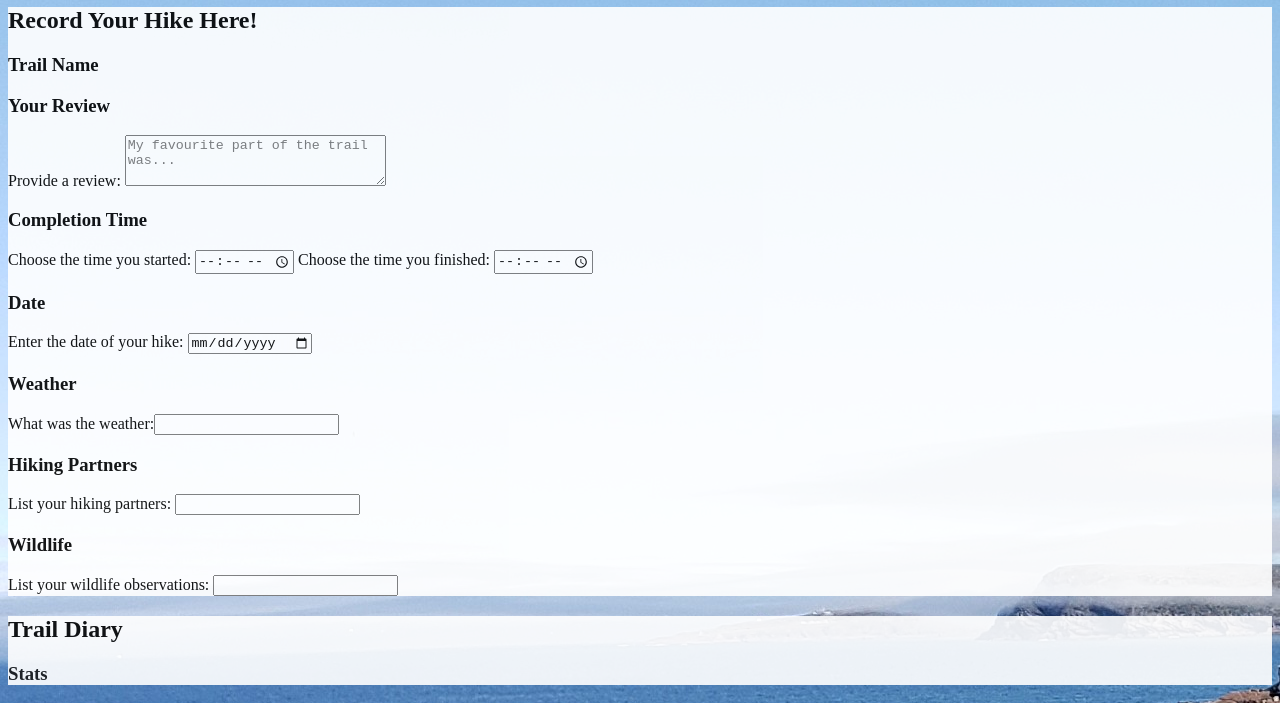
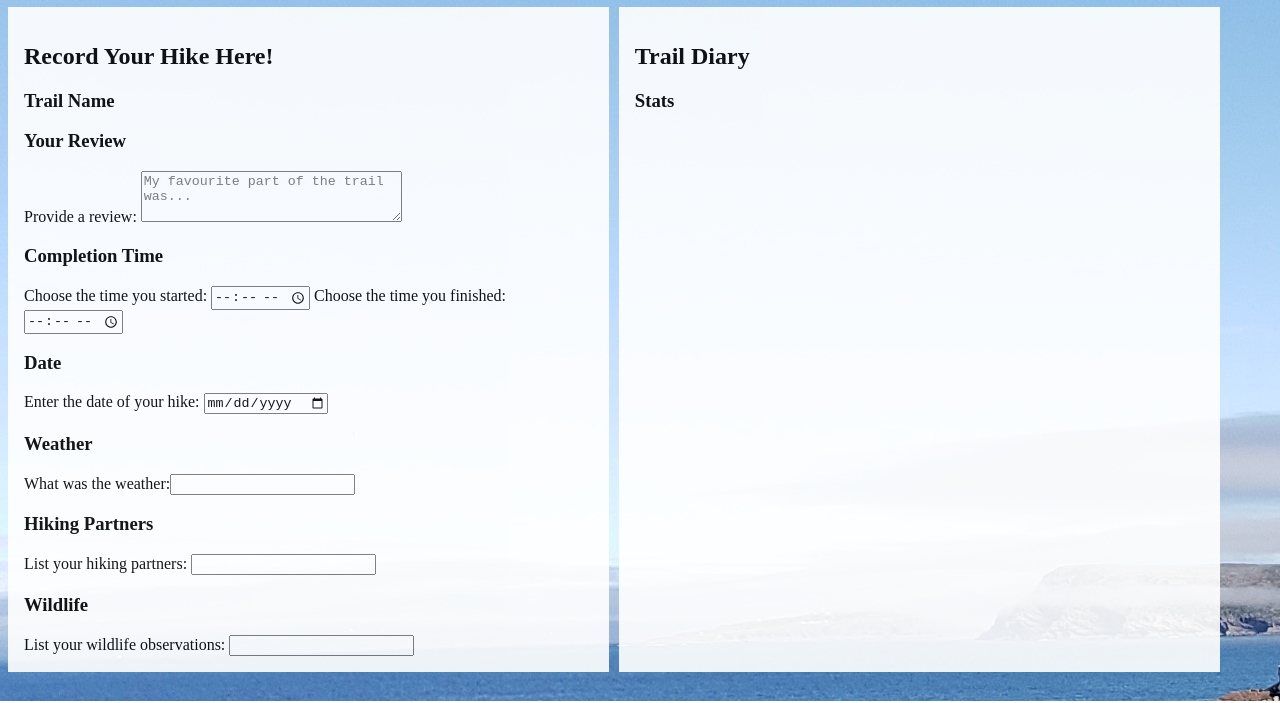
Before and after one commit to casslee1/PickATrail, a plain HTML site: page trackATrail.html in a window 1280 px wide. Shown: the part 99-802 px from the top of the page. Drawn offline with Linux system fonts and the light colour scheme; a script that the page names is missing.

Commit message:
Formatting with Flexbox

```diff
--- a/TrackATrail.css
+++ b/TrackATrail.css
@@ -1,8 +1,23 @@
+.flexContainer {
+    display: flex;
+    flex-wrap: wrap;
+    gap: 10px;
+  }
+
 body {
     background-image: url("theNarrows.jpg");
    }
 
-div {
-    background-color: white;
-    opacity: .9;
+#recordTrails{
+  width: 45%;
+  padding: 1rem;
+  background-color: white;
+  opacity: .9;
 }
+
+#trailDiary{
+  width: 45%;
+  padding: 1rem;
+  background-color: white;
+  opacity: .9;
+}
--- a/style.css
+++ b/style.css
@@ -1,12 +1,14 @@
-.flex-container {
+.flexContainer {
     display: flex;
+    flex-wrap: wrap;
+    gap: 10px;
   }
 
 body {
     background-image: url("bergsOnTheTrail.jpg");
    }
 
-div {
+/*div {
     background-color: white;
     opacity: .9;
-}
+}*/
--- a/trackATrail.html
+++ b/trackATrail.html
@@ -20,7 +20,9 @@
       <h1>Track-A-Trail</h1>
     </div>
 
-    <div>
+    <div class="flexContainer">
+
+    <div id="recordTrails">
       <!--enter information for completed trails-->
       <h2>Record Your Hike Here!</h2>
       <!--Add description/instructions-->
@@ -52,7 +54,7 @@
       <label for="wildlifeObservations">List your wildlife observations: <input id="wildlifeObservations" name="wildlifeObservations" type="text"/></label>
     </div>
 
-    <div>
+    <div id="trailDiary">
       <h2>Trail Diary</h2>
 
       <div>
@@ -63,6 +65,8 @@
       <!--'card' with details for each entry-->
     </div>
 
+    </div>
+
     <script src="trackATrail.js"></script>
     <script src="index.js"></script>
   </body>
```
Also changed, not shown: index.html (+4 -4 lines).
